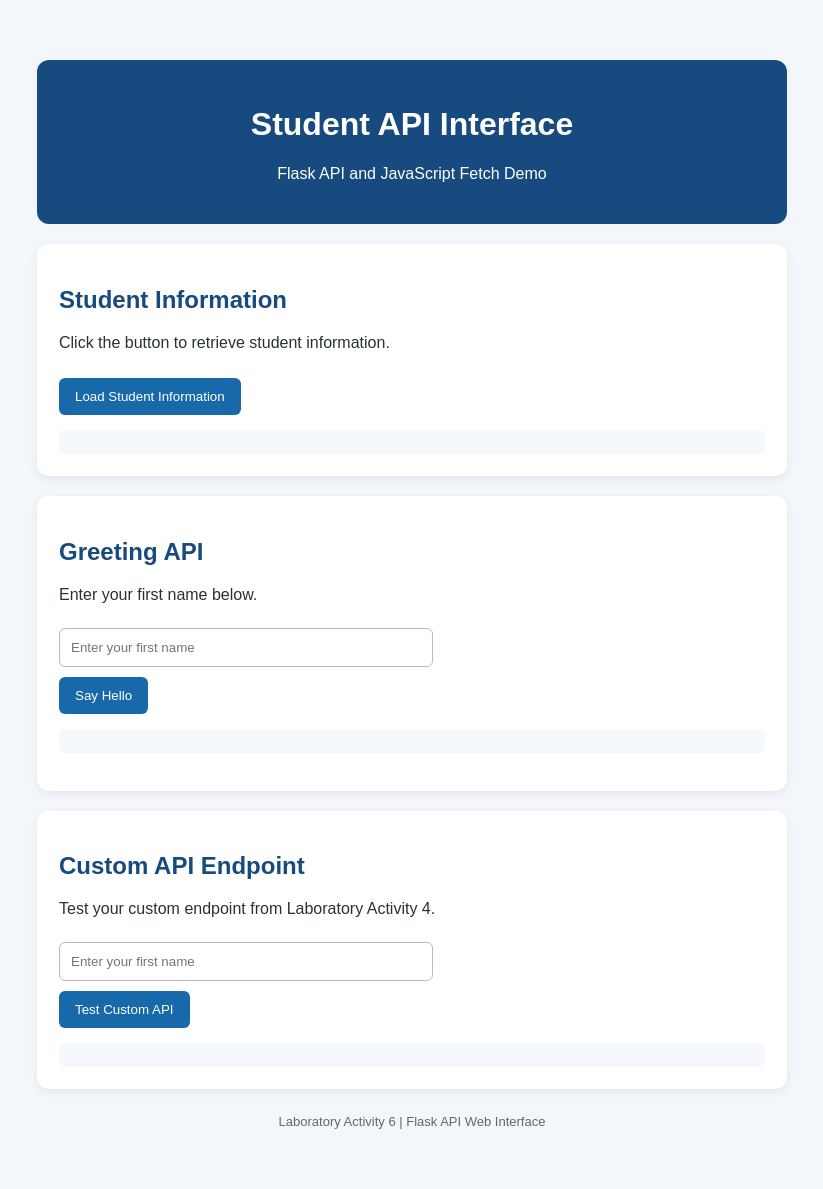
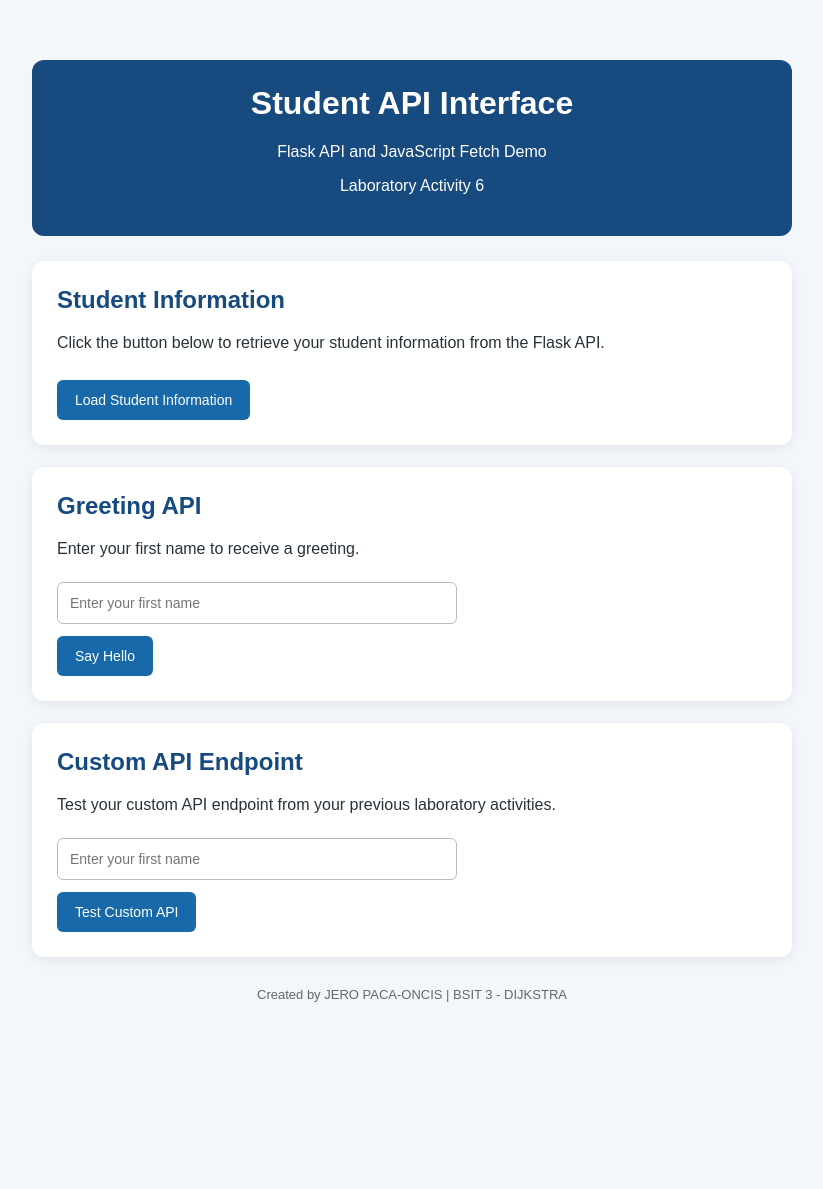
Before and after one commit to paca-oncisjero-maker/paca-oncis_Jero, a Flask app: page / in a window 1280 px wide. Shown: the whole page, without its empty margins (228-1051 px from the left). After the commit the page ends 1002 px from the top, so only its background shows below. Run offline with Flask 3, Linux system fonts and the light colour scheme.

Commit message:
Update index.html

```diff
--- a/templates/index.html
+++ b/templates/index.html
@@ -1,14 +1,20 @@
+
 <!DOCTYPE html>
 <html lang="en">
 <head>
     <meta charset="UTF-8">
     <meta name="viewport" content="width=device-width, initial-scale=1.0">
+
     <title>Student API Interface</title>
 
     <style>
+        * {
+            box-sizing: border-box;
+        }
+
         body {
             font-family: Arial, sans-serif;
-            max-width: 750px;
+            max-width: 800px;
             margin: 40px auto;
             padding: 20px;
             background: #f3f6fa;
@@ -21,29 +27,35 @@
             padding: 25px;
             text-align: center;
             border-radius: 12px;
-            margin-bottom: 20px;
+            margin-bottom: 25px;
+        }
+
+        header h1 {
+            margin-top: 0;
         }
 
         .card {
             background: white;
-            padding: 22px;
-            margin-bottom: 20px;
+            padding: 25px;
+            margin-bottom: 22px;
             border-radius: 12px;
-            box-shadow: 0 3px 10px #00000012;
+            box-shadow: 0 3px 12px rgba(0, 0, 0, 0.08);
         }
 
         h2 {
             color: #174a7e;
+            margin-top: 0;
         }
 
         button {
-            padding: 11px 16px;
+            padding: 12px 18px;
             background: #1769aa;
             color: white;
             border: none;
             border-radius: 6px;
             cursor: pointer;
-            margin-top: 10px;
+            margin-top: 12px;
+            font-size: 14px;
         }
 
         button:hover {
@@ -51,79 +63,151 @@
         }
 
         input {
-            padding: 11px;
-            width: 90%;
-            max-width: 350px;
+            padding: 12px;
+            width: 100%;
+            max-width: 400px;
             border: 1px solid #bbb;
             border-radius: 6px;
             margin-top: 8px;
+            font-size: 14px;
         }
 
-        #result, #greeting, #customResult {
-            margin-top: 15px;
-            padding: 12px;
+        #result,
+        #greeting,
+        #customResult {
+            margin-top: 18px;
+            padding: 15px;
             background: #f5f8fc;
-            border-radius: 6px;
+            border: 1px solid #dce4ee;
+            border-radius: 7px;
             overflow-wrap: anywhere;
+        }
+
+        #result:empty,
+        #greeting:empty,
+        #customResult:empty {
+            display: none;
+        }
+
+        .info {
+            line-height: 1.8;
+        }
+
+        pre {
+            white-space: pre-wrap;
+            overflow-wrap: anywhere;
+            margin: 0;
         }
 
         footer {
             text-align: center;
             color: #666;
-            margin-top: 25px;
+            margin-top: 30px;
             font-size: 13px;
+        }
+
+        @media (max-width: 600px) {
+            body {
+                margin: 15px auto;
+                padding: 12px;
+            }
+
+            .card {
+                padding: 18px;
+            }
+
+            header {
+                padding: 20px 12px;
+            }
         }
     </style>
 </head>
 
 <body>
+
     <header>
         <h1>Student API Interface</h1>
         <p>Flask API and JavaScript Fetch Demo</p>
+        <p>Laboratory Activity 6</p>
     </header>
 
+    <!-- Student Information -->
     <section class="card">
         <h2>Student Information</h2>
-        <p>Click the button to retrieve student information.</p>
-        <button onclick="loadStudent()">Load Student Information</button>
-        <div id="result" aria-live="polite"></div>
+
+        <p>
+            Click the button below to retrieve your student information
+            from the Flask API.
+        </p>
+
+        <button onclick="loadStudent()">
+            Load Student Information
+        </button>
+
+        <div id="result" class="info" aria-live="polite"></div>
     </section>
 
+    <!-- Greeting API -->
     <section class="card">
         <h2>Greeting API</h2>
-        <p>Enter your first name below.</p>
-        <input type="text" id="nameInput" placeholder="Enter your first name">
+
+        <p>Enter your first name to receive a greeting.</p>
+
+        <input
+            type="text"
+            id="nameInput"
+            placeholder="Enter your first name"
+        >
+
         <br>
+
         <button onclick="sayHello()">Say Hello</button>
+
         <p id="greeting" aria-live="polite"></p>
     </section>
 
+    <!-- Custom API Endpoint -->
     <section class="card">
         <h2>Custom API Endpoint</h2>
-        <p>Test your custom endpoint from Laboratory Activity 4.</p>
-        <input type="text" id="customInput" placeholder="Enter your first name">
+
+        <p>
+            Test your custom API endpoint from your previous laboratory
+            activities.
+        </p>
+
+        <input
+            type="text"
+            id="customInput"
+            placeholder="Enter your first name"
+        >
+
         <br>
+
         <button onclick="loadCustom()">Test Custom API</button>
+
         <div id="customResult" aria-live="polite"></div>
     </section>
 
     <footer>
-        Laboratory Activity 6 | Flask API Web Interface
+        <p>Created by JERO PACA-ONCIS | BSIT 3 - DIJKSTRA</p>
     </footer>
 
     <script>
+        // Load Student Information
         async function loadStudent() {
             const result = document.getElementById("result");
+
             result.textContent = "Loading student information...";
 
             try {
                 const response = await fetch("/student");
 
                 if (!response.ok) {
-                    throw new Error("Request failed");
+                    throw new Error("Failed to retrieve student data.");
                 }
 
                 const data = await response.json();
+
                 result.replaceChildren();
 
                 const fields = [
@@ -134,24 +218,41 @@
                     ["Section", data.section]
                 ];
 
-                fields.forEach(([label, value]) => {
-                    const p = document.createElement("p");
-                    const b = document.createElement("b");
-                    b.textContent = label + ": ";
-                    p.append(b, document.createTextNode(value ?? ""));
-                    result.appendChild(p);
+                fields.forEach(function (field) {
+                    const paragraph = document.createElement("p");
+                    const label = document.createElement("strong");
+
+                    label.textContent = field[0] + ": ";
+
+                    paragraph.appendChild(label);
+                    paragraph.appendChild(
+                        document.createTextNode(
+                            field[1] ?? ""
+                        )
+                    );
+
+                    result.appendChild(paragraph);
                 });
+
             } catch (error) {
-                result.textContent = "Unable to retrieve student information.";
+                result.textContent =
+                    "Unable to retrieve student information.";
             }
         }
 
+
+        // Greeting API
         async function sayHello() {
-            const name = document.getElementById("nameInput").value.trim();
+            const name = document
+                .getElementById("nameInput")
+                .value
+                .trim();
+
             const greeting = document.getElementById("greeting");
 
             if (!name) {
-                greeting.textContent = "Please enter your first name.";
+                greeting.textContent =
+                    "Please enter your first name.";
                 return;
             }
 
@@ -163,22 +264,32 @@
                 );
 
                 if (!response.ok) {
-                    throw new Error("Request failed");
+                    throw new Error("Failed to retrieve greeting.");
                 }
 
                 const data = await response.json();
+
                 greeting.textContent = data.message;
+
             } catch (error) {
-                greeting.textContent = "Unable to retrieve greeting.";
+                greeting.textContent =
+                    "Unable to retrieve greeting.";
             }
         }
 
+
+        // Custom API Endpoint
         async function loadCustom() {
-            const name = document.getElementById("customInput").value.trim();
+            const name = document
+                .getElementById("customInput")
+                .value
+                .trim();
+
             const output = document.getElementById("customResult");
 
             if (!name) {
-                output.textContent = "Please enter your first name.";
+                output.textContent =
+                    "Please enter your first name.";
                 return;
             }
 
@@ -190,16 +301,25 @@
                 );
 
                 if (!response.ok) {
-                    throw new Error("Request failed");
+                    throw new Error("Failed to retrieve custom data.");
                 }
 
                 const data = await response.json();
-                output.textContent = JSON.stringify(data, null, 2);
+
+                output.replaceChildren();
+
+                const pre = document.createElement("pre");
+                pre.textContent = JSON.stringify(data, null, 2);
+
+                output.appendChild(pre);
+
             } catch (error) {
                 output.textContent =
-                    "Unable to retrieve custom API data. Check the endpoint.";
+                    "Unable to retrieve custom API data. " +
+                    "Please check your endpoint.";
             }
         }
     </script>
+
 </body>
 </html>
```
